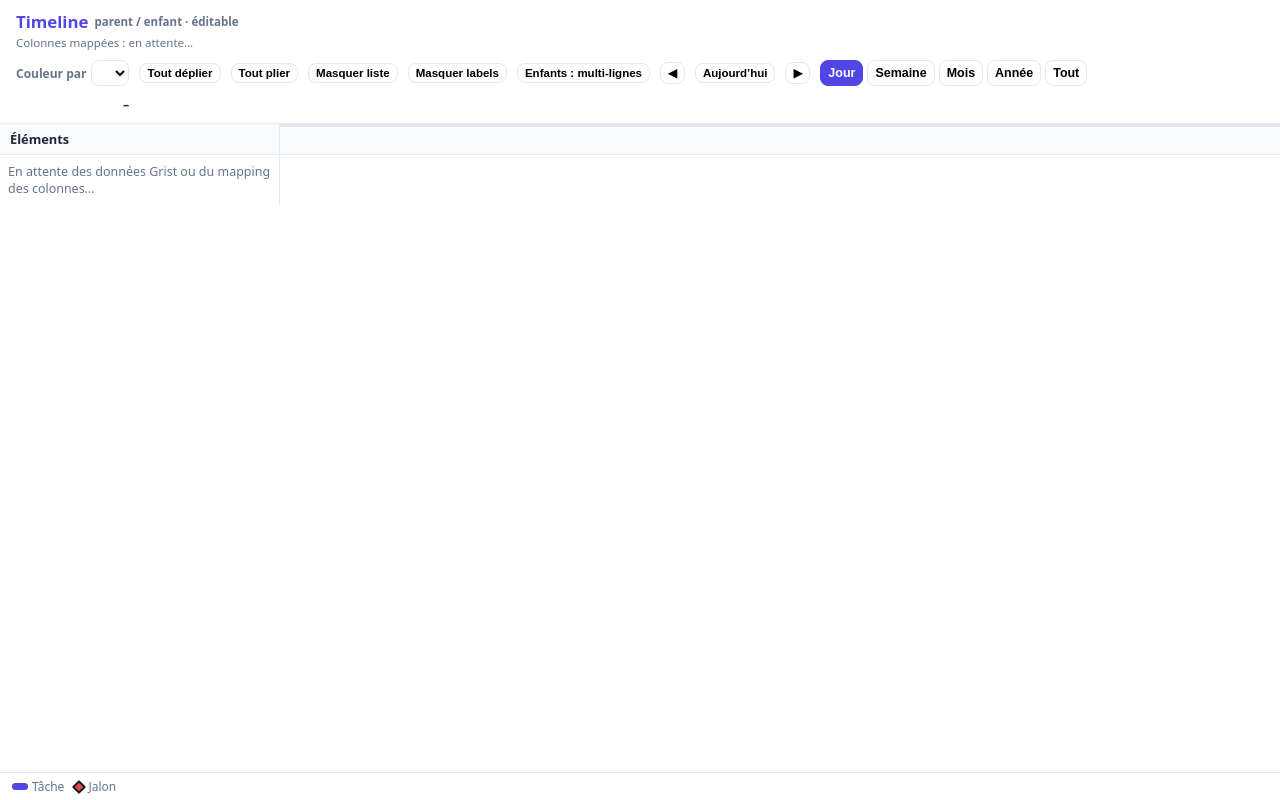
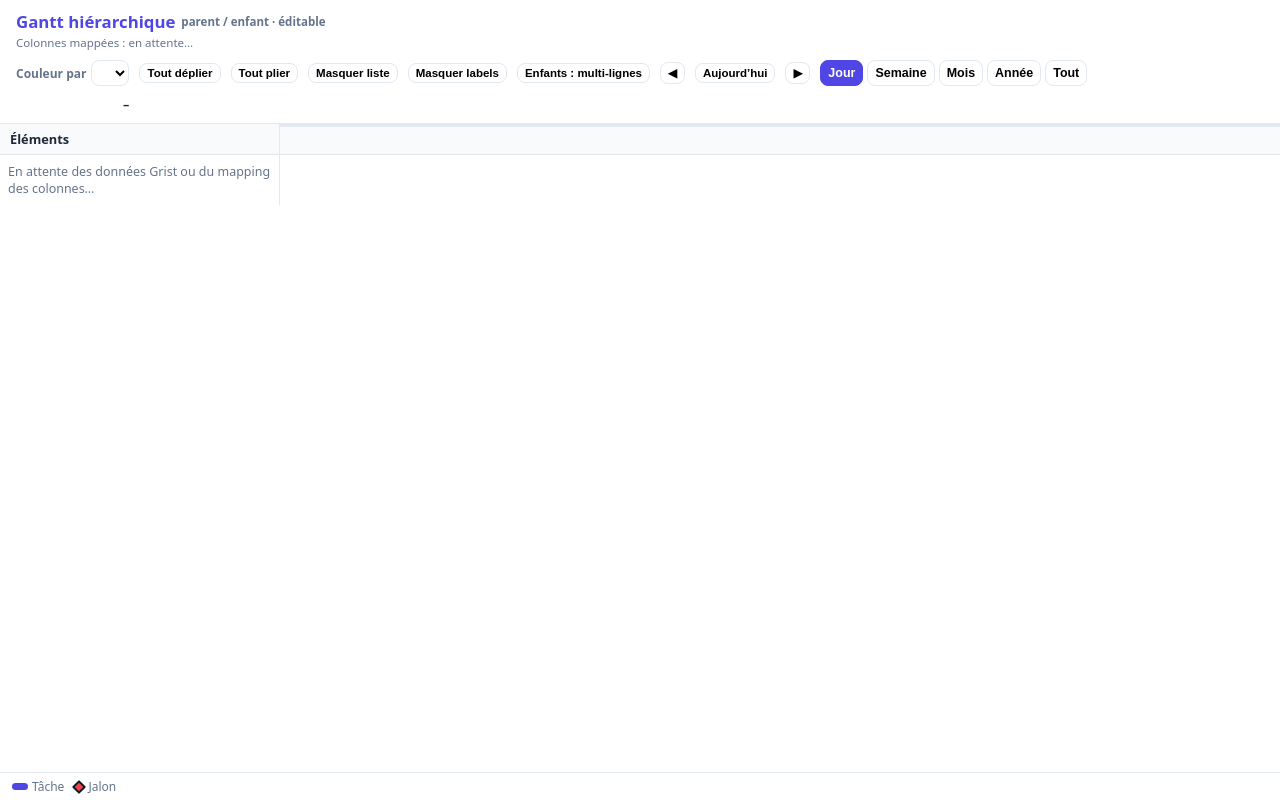
Before and after one commit to potentini/grist_2_level_timeline_widget, a plain HTML site: page index.html in a window 1280 px wide. Drawn offline with Linux system fonts and the light colour scheme; a script that the page names is missing.

Commit message:
Change title from 'Timeline' to 'Gantt hiérarchique'

```diff
--- a/index.html
+++ b/index.html
@@ -567,7 +567,7 @@
     <div class="header">
       <div>
         <h1>
-          Timeline
+          Gantt hiérarchique
           <span>parent / enfant · éditable</span>
         </h1>
         <div id="mappingInfo" class="mapping-info">
```
